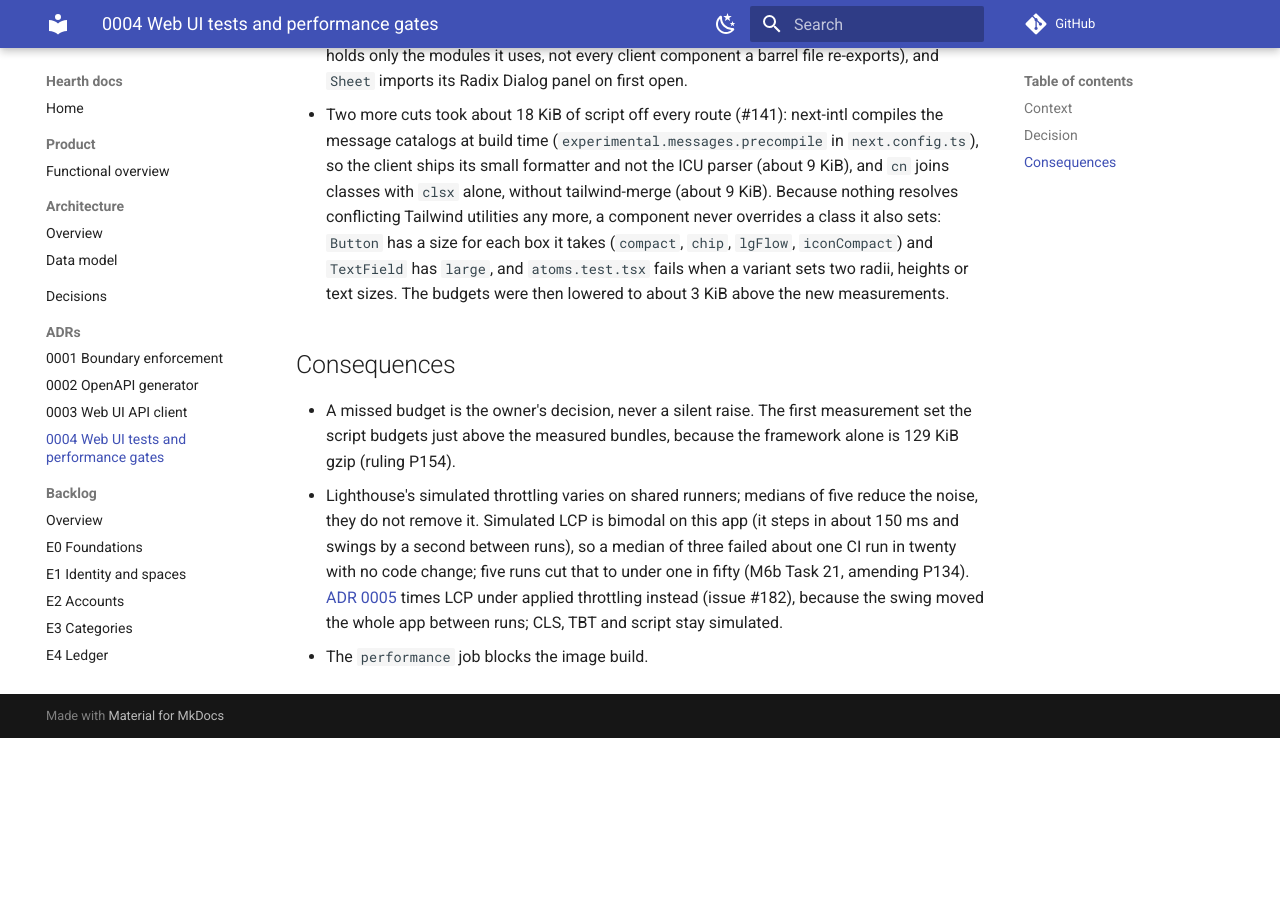
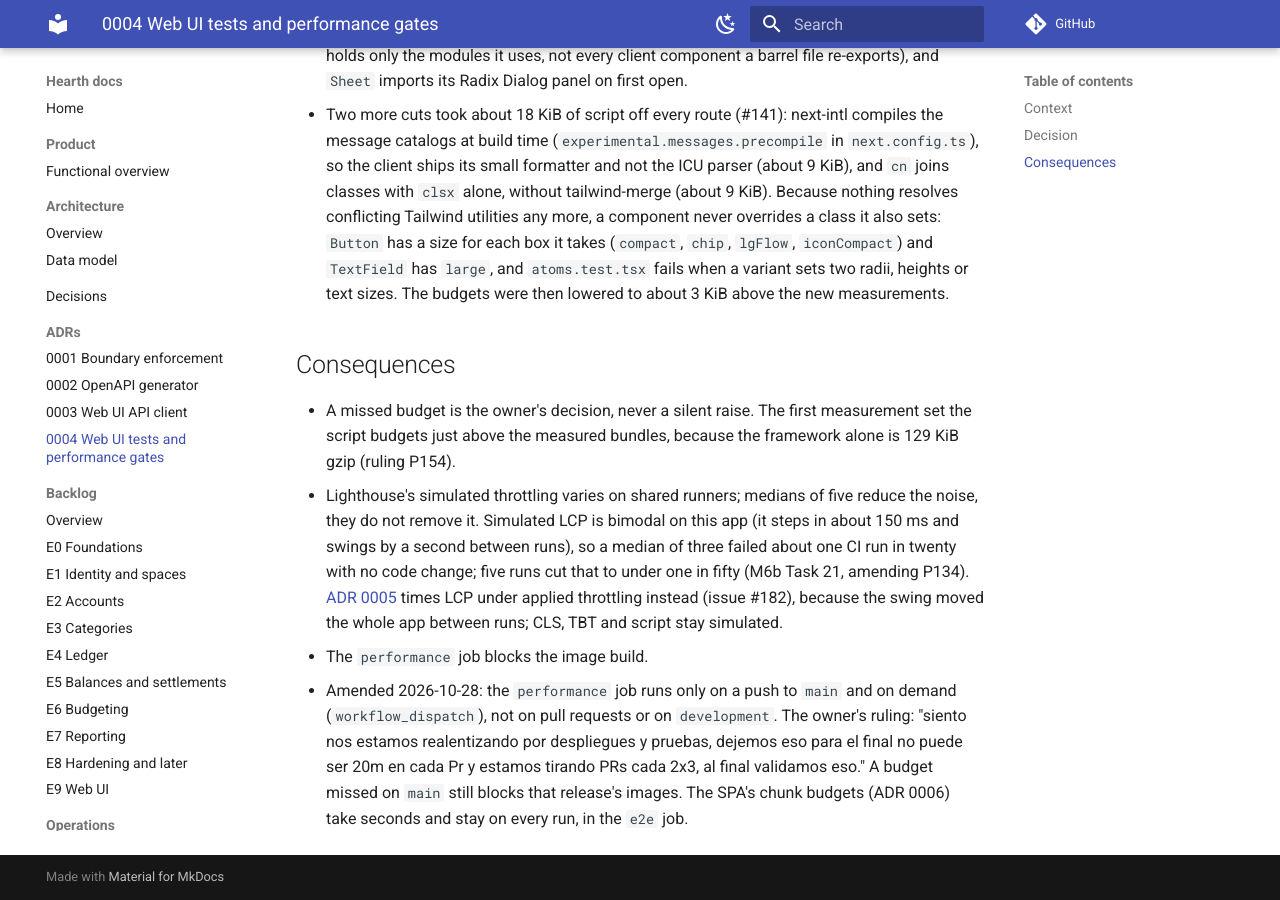
Before and after one commit to Facabore/Hearth, an MkDocs documentation site: the page built from docs/adr/0004-web-ui-testing-and-performance-gates.md, in a window 1280 px wide and 900 px high, scrolled down 1261 px. Built offline with MkDocs 1.6.1 and Material for MkDocs 9.7.7, drawn with Linux system fonts in a browser that asks for light colours; comment, search, counter and statistics services are not loaded; before the commit the page ends 1999 px from its top, so only the background shows below that.

Commit message:
ci: run the performance gates only on main and on demand (Refs #202)
Owner, 2026-10-28: the slow Lighthouse and INP gates ran on every pull request and development push. They now validate a release (push to main) or a manual run. build-image still runs when they are skipped, and a failure on main still blocks the release images. The SPA chunk budget moves to the e2e job and keeps running everywhere. ADR 0004 is amended.

```diff
--- a/docs/adr/0004-web-ui-testing-and-performance-gates.md
+++ b/docs/adr/0004-web-ui-testing-and-performance-gates.md
@@ -23,3 +23,4 @@ The owner kept React and Next.js on one condition: the UI must be fast, with Cor
 - A missed budget is the owner's decision, never a silent raise. The first measurement set the script budgets just above the measured bundles, because the framework alone is 129 KiB gzip (ruling P154).
 - Lighthouse's simulated throttling varies on shared runners; medians of five reduce the noise, they do not remove it. Simulated LCP is bimodal on this app (it steps in about 150 ms and swings by a second between runs), so a median of three failed about one CI run in twenty with no code change; five runs cut that to under one in fifty (M6b Task 21, amending P134). [ADR 0005](0005-measure-lcp-under-applied-throttling.md) times LCP under applied throttling instead (issue #182), because the swing moved the whole app between runs; CLS, TBT and script stay simulated.
 - The `performance` job blocks the image build.
+- Amended 2026-10-28: the `performance` job runs only on a push to `main` and on demand (`workflow_dispatch`), not on pull requests or on `development`. The owner's ruling: "siento nos estamos realentizando por despliegues y pruebas, dejemos eso para el final no puede ser 20m en cada Pr y estamos tirando PRs cada 2x3, al final validamos eso." A budget missed on `main` still blocks that release's images. The SPA's chunk budgets (ADR 0006) take seconds and stay on every run, in the `e2e` job.
```
Also changed, not shown: 1 other file.
